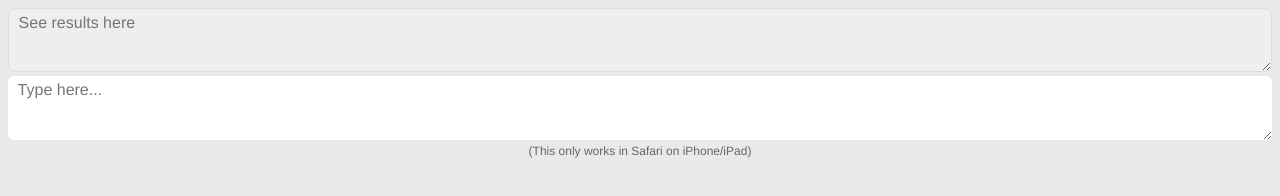
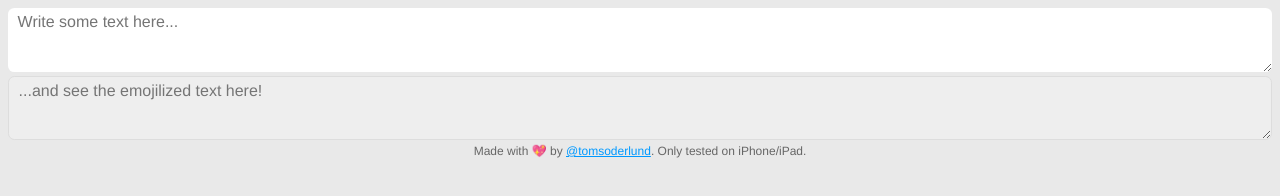
Before and after one commit to tomsoderlund/emojilizer, a website: page app/index.html in a window 1280 px wide. Drawn offline with nearby package versions, Linux system fonts and the light colour scheme; some packages are replaced by stand-ins of ours; files that its build step writes are made by us from their sources.

Commit message:
Text edits

```diff
--- a/app/index.html
+++ b/app/index.html
@@ -6,9 +6,9 @@
 <head>
 <meta charset="utf-8">
 <meta http-equiv="X-UA-Compatible" content="IE=edge">
-<title>Emojilizer</title>
-<meta name="description" content="description">
-<meta name="keywords" content="key,word">
+<title>Emojilizer: a text-to-emoji translator</title>
+<meta name="description" content="Mobile web app that converts written text to emojis.">
+<meta name="keywords" content="emoji,emojis,iPhone,iPad">
 <meta name="viewport" content="width=320,initial-scale=1,maximum-scale=1,user-scalable=no">
 <meta name="apple-mobile-web-app-capable" content="yes"/>
 <meta name="apple-mobile-web-app-status-bar-style" content="default">
--- a/app/views/main.html
+++ b/app/views/main.html
@@ -3,7 +3,7 @@
 </div>
 
 <div class="content">
-	<textarea class="output" ng-model="output" placeholder="See results here"></textarea>
-	<textarea class="input"  ng-model="input" placeholder="Type here..."></textarea>
-	<p class="footnote">(This only works in Safari on iPhone/iPad)</p>
+	<textarea class="input"  ng-model="input" placeholder="Write some text here..."></textarea>
+	<textarea class="output" ng-model="output" placeholder="...and see the emojilized text here!"></textarea>
+	<p class="footnote">Made with &#x1f496; by <a href="https://twitter.com/tomsoderlund" target="_blank">@tomsoderlund</a>. Only tested on iPhone/iPad.</p>
 </div>
```
